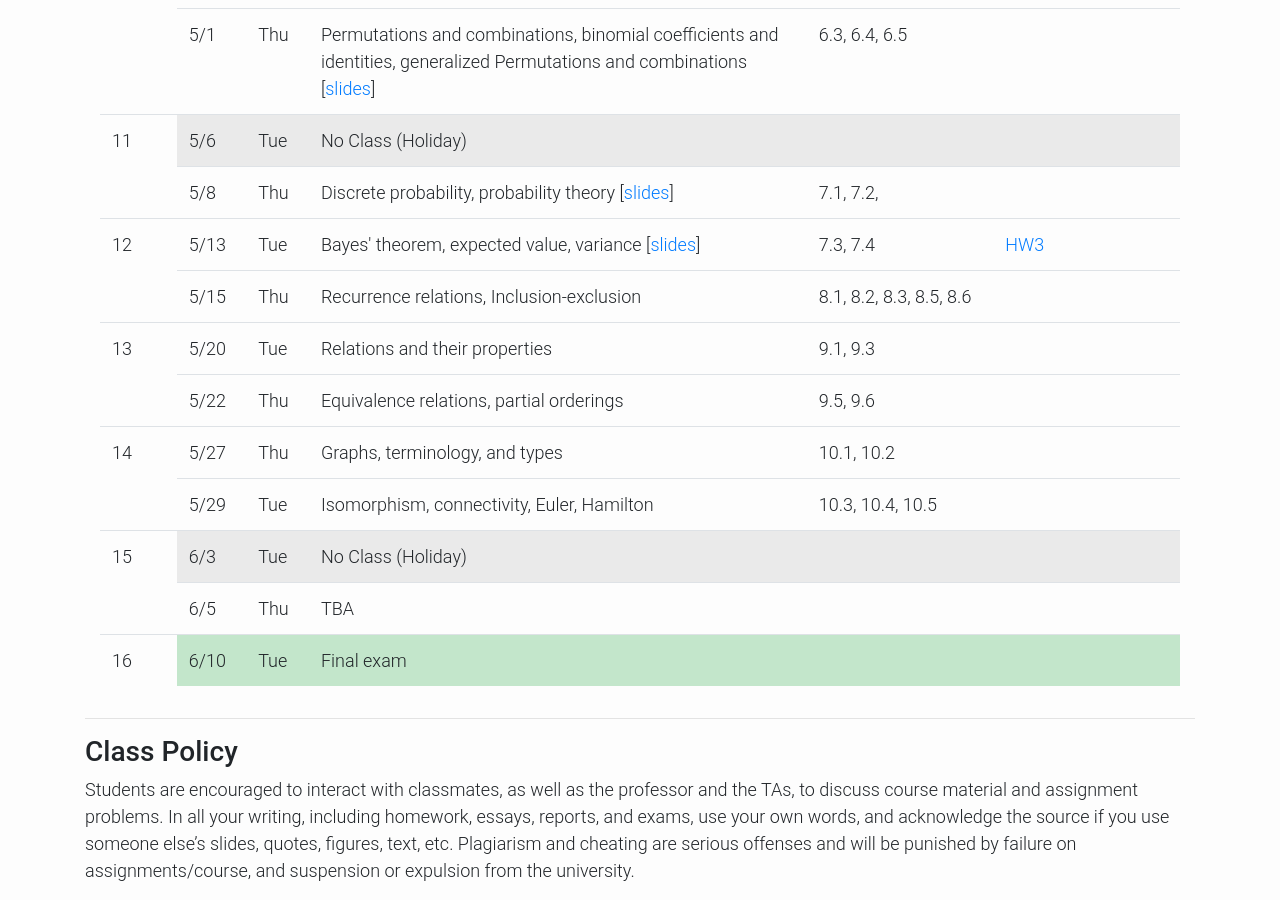
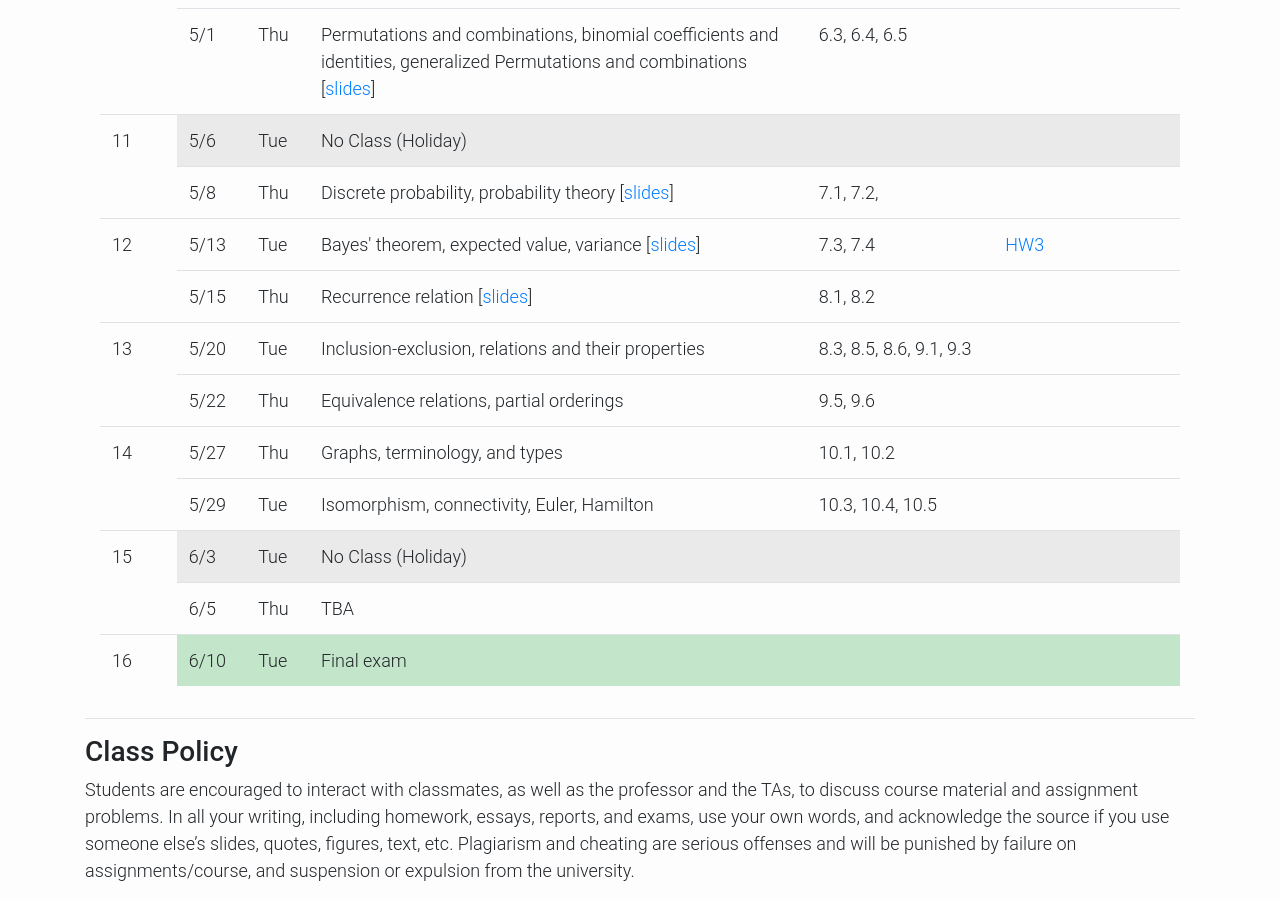
Before and after one commit to kaist-ee213/kaist-ee213.github.io, a Jekyll site: the page built from index.html, in a window 1280 px wide and 900 px high, scrolled down 2373 px. Built offline with Jekyll 4.4.1, drawn with Linux system fonts in a browser that asks for light colours; the list of posts is cut into pages by our own code.

Commit message:
update slide 19

```diff
--- a/index.html
+++ b/index.html
@@ -309,16 +309,16 @@ Much of the basic discrete mathematical tools useful in electrical and computer
         <tr>
             <td>5/15</td>
             <td>Thu</td>
-            <td>Recurrence relations, Inclusion-exclusion</td>
-            <td>8.1, 8.2, 8.3, 8.5, 8.6</td>
+            <td>Recurrence relation [<a href="https://drive.google.com/file/d/1wM9N0sSvNHV6ixzaH7iAzTN5bRq3-n_D/view?usp=drive_link" target="_blank">slides</a>]</td>
+            <td>8.1, 8.2</td>
             <td></td>
         </tr>
         <tr>
             <td rowspan="2">13</td>
             <td>5/20</td>
             <td>Tue</td>
-            <td>Relations and their properties</td>
-            <td>9.1, 9.3</td>
+            <td>Inclusion-exclusion, relations and their properties</td>
+            <td>8.3, 8.5, 8.6, 9.1, 9.3</td>
             <td></td>
         </tr>
         <tr>
```
